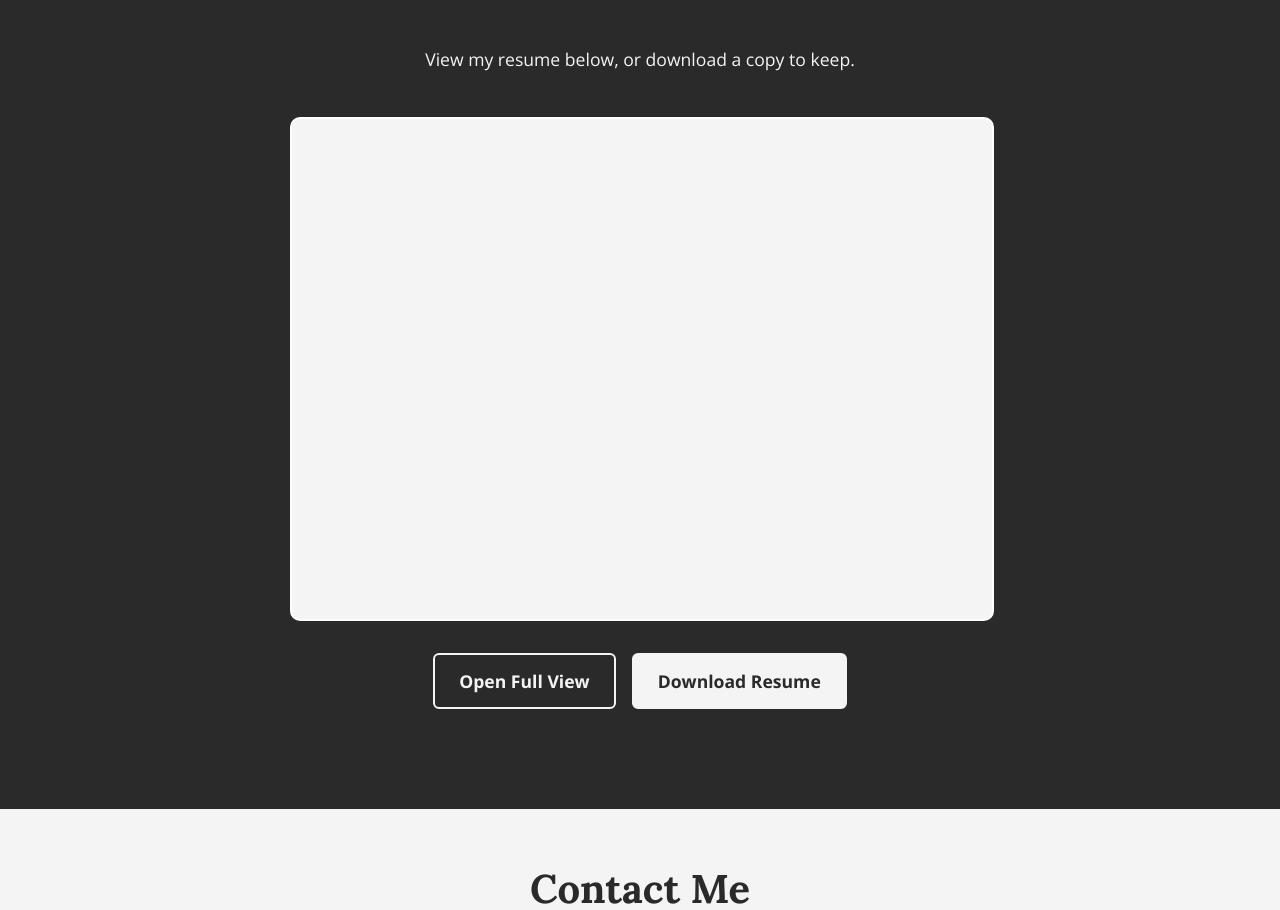
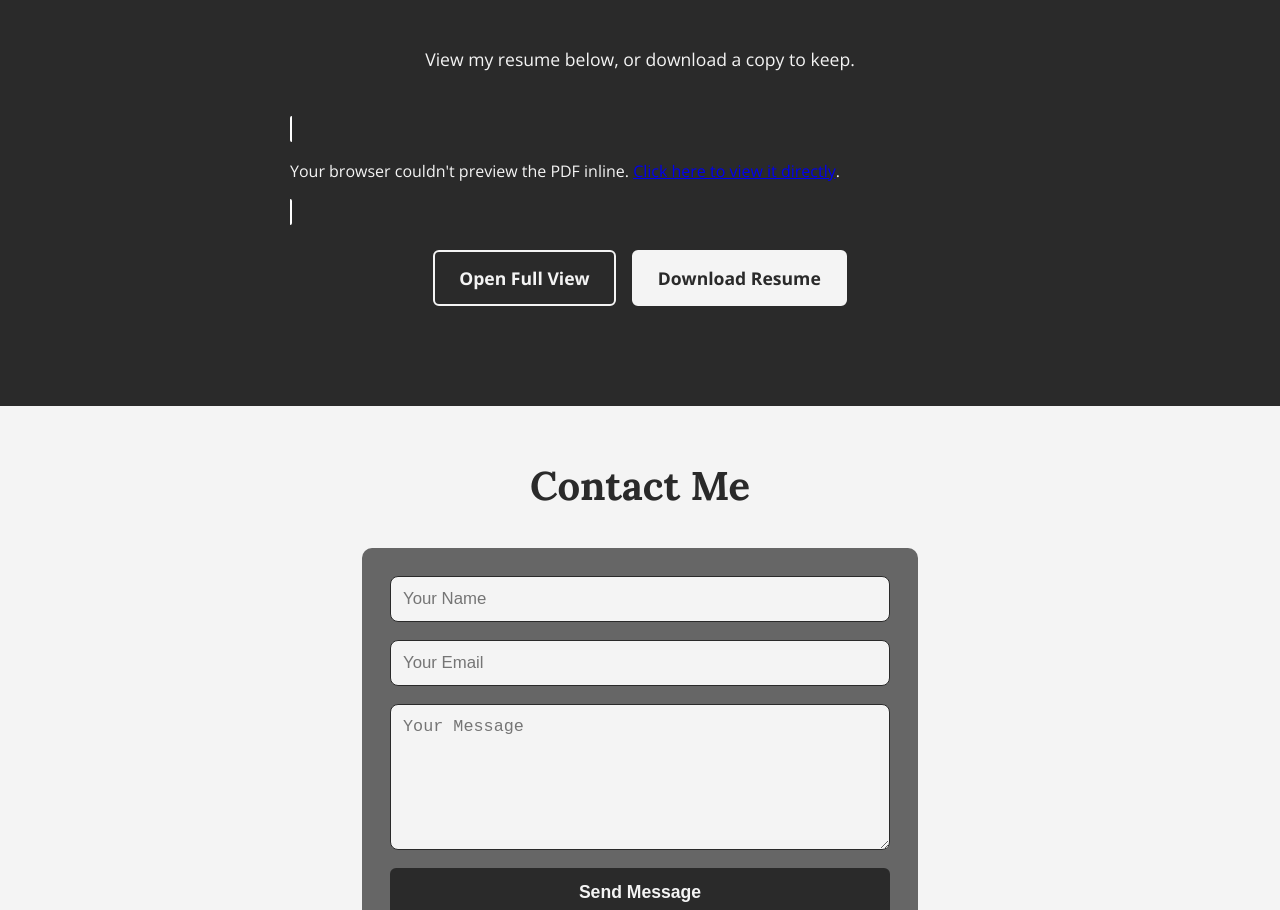
Before and after one commit to srihithathotakura/portfolio-v2, a React (Create React App) app: page / in a window 1280 px wide. Shown: the part 8496-9406 px from the top of the page. Built offline with nearby package versions, Linux system fonts and the light colour scheme.

Commit message:
fixed iframe errors in resume

```diff
--- a/src/components/Resume.jsx
+++ b/src/components/Resume.jsx
@@ -10,11 +10,24 @@ const Resume = forwardRef(({ id }, ref) => (
         </p>
 
         <div className="resume-viewer-wrapper">
-          <iframe
-            src={`${process.env.PUBLIC_URL}/resume.pdf`}
-            title="Srihitha Thotakura Resume"
+          <object
+            data={`${process.env.PUBLIC_URL}/resume.pdf#toolbar=0`}
+            type="application/pdf"
+            aria-label="Srihitha Thotakura Resume"
             className="resume-viewer"
-          />
+          >
+            <p className="resume-fallback-text">
+              Your browser couldn't preview the PDF inline.{" "}
+              <a
+                href={`${process.env.PUBLIC_URL}/resume.pdf`}
+                target="_blank"
+                rel="noopener noreferrer"
+              >
+                Click here to view it directly
+              </a>
+              .
+            </p>
+          </object>
         </div>
 
         <div className="resume-btn-row">
```
